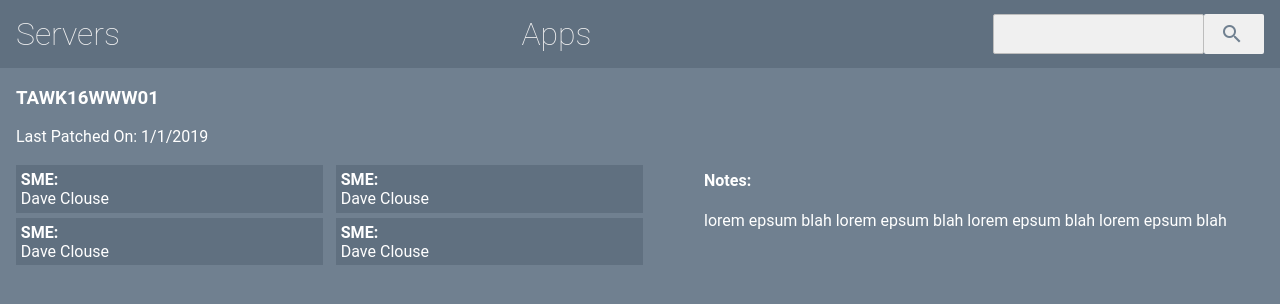
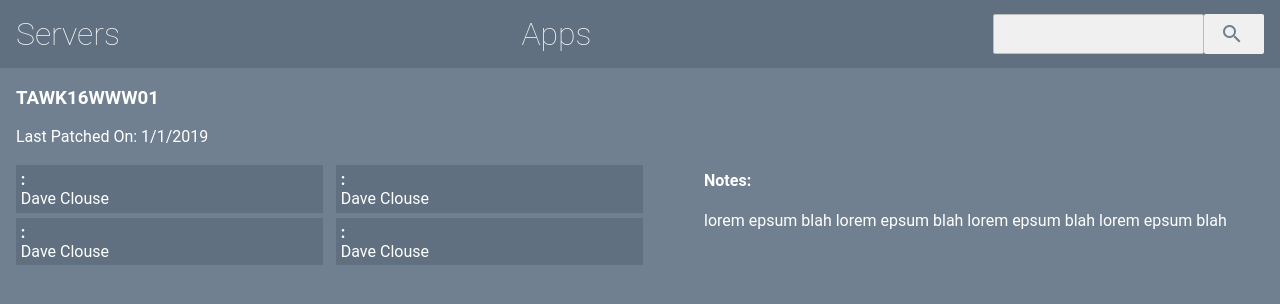
Before and after one commit to dehamman/ServerAppsAngular, an Angular app: page /details/0 in a window 1280 px wide. Shown: the top 304 px of the page. Built offline with nearby package versions, Linux system fonts and the light colour scheme.

Commit message:
2 files modified, new interface for KeyValue pair model

```diff
--- a/src/app/server-detail/server-detail.component.html
+++ b/src/app/server-detail/server-detail.component.html
@@ -8,7 +8,7 @@
   <br/>
   <ul *ngIf="server.data">
     <li *ngFor="let dat of server.data">
-    <span>{{dat.field}}:</span>
+      <span>{{dat.key}}:</span>
       <br/>
       {{dat.value}}
     </li>
```
Also changed, not shown: src/app/models.ts (+7 -0 lines). Lines whose indentation alone changed are shown as unchanged.
